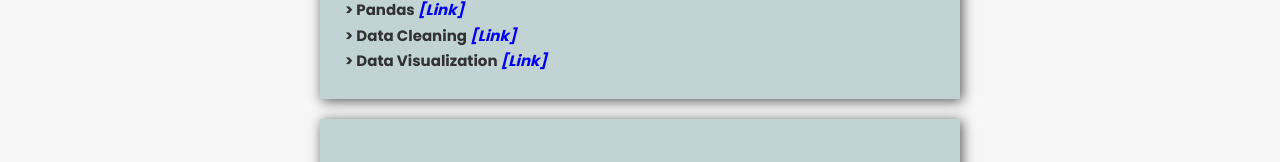
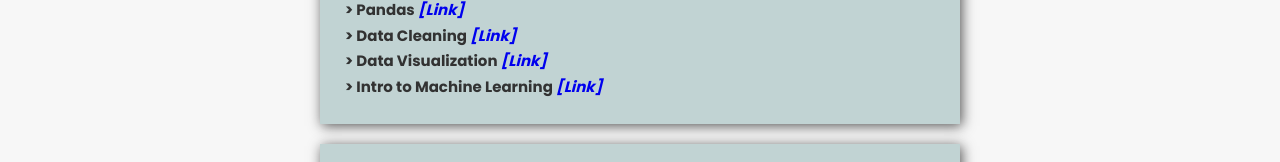
Before and after one commit to codeikshit15/Portfolio-Ikshit_Samanta, a plain HTML site: page certifications.html in a window 1280 px wide. Shown: the part 259-421 px from the top of the page. Drawn offline with Linux system fonts and the light colour scheme; a web font is replaced by a local one.

Commit message:
Update certifications.html

```diff
--- a/certifications.html
+++ b/certifications.html
@@ -44,6 +44,7 @@
                 <p>> Pandas <a href="https://www.kaggle.com/learn/certification/ikshitsamanta/pandas" target="_blank"><i class=""> [Link] </i></a> </p>
                 <p>> Data Cleaning <a href="https://www.kaggle.com/learn/certification/ikshitsamanta/data-cleaning" target="_blank"><i class=""> [Link] </i></a> </p>
                 <p>> Data Visualization <a href="https://www.kaggle.com/learn/certification/ikshitsamanta/data-visualization" target="_blank"><i class=""> [Link] </i></a> </p>
+                <p>> Intro to Machine Learning <a href="https://www.kaggle.com/learn/certification/ikshitsamanta/intro-to-machine-learning" target="_blank"><i class=""> [Link] </i></a> </p>
 
         </div>
 
```
